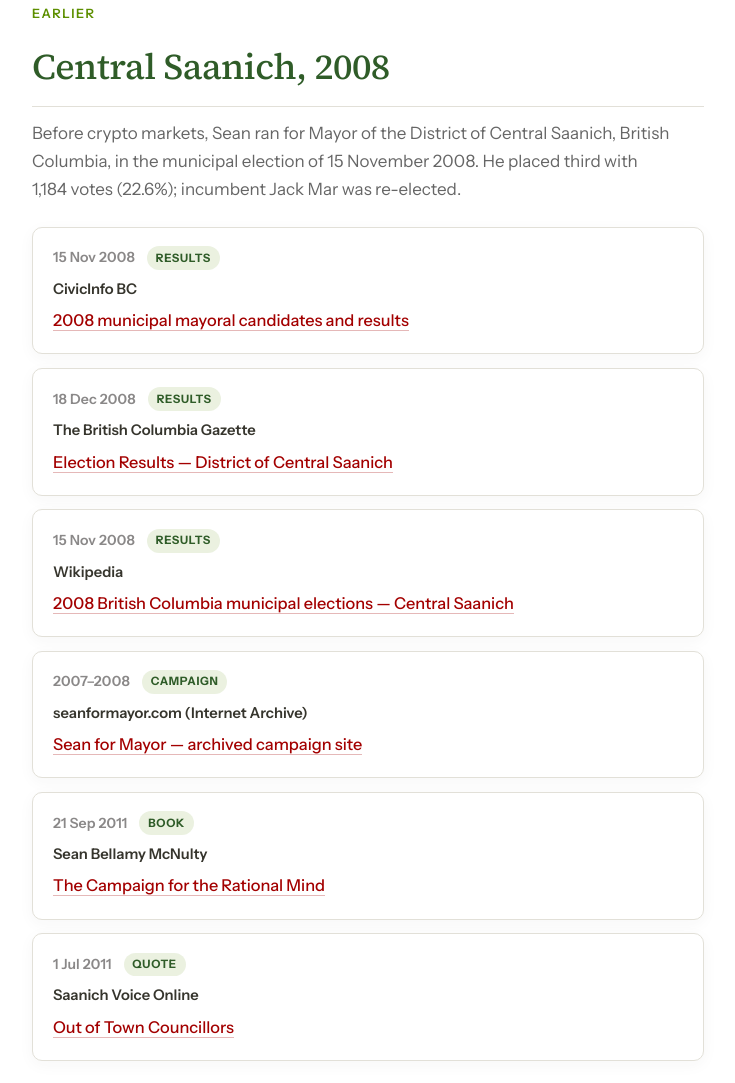
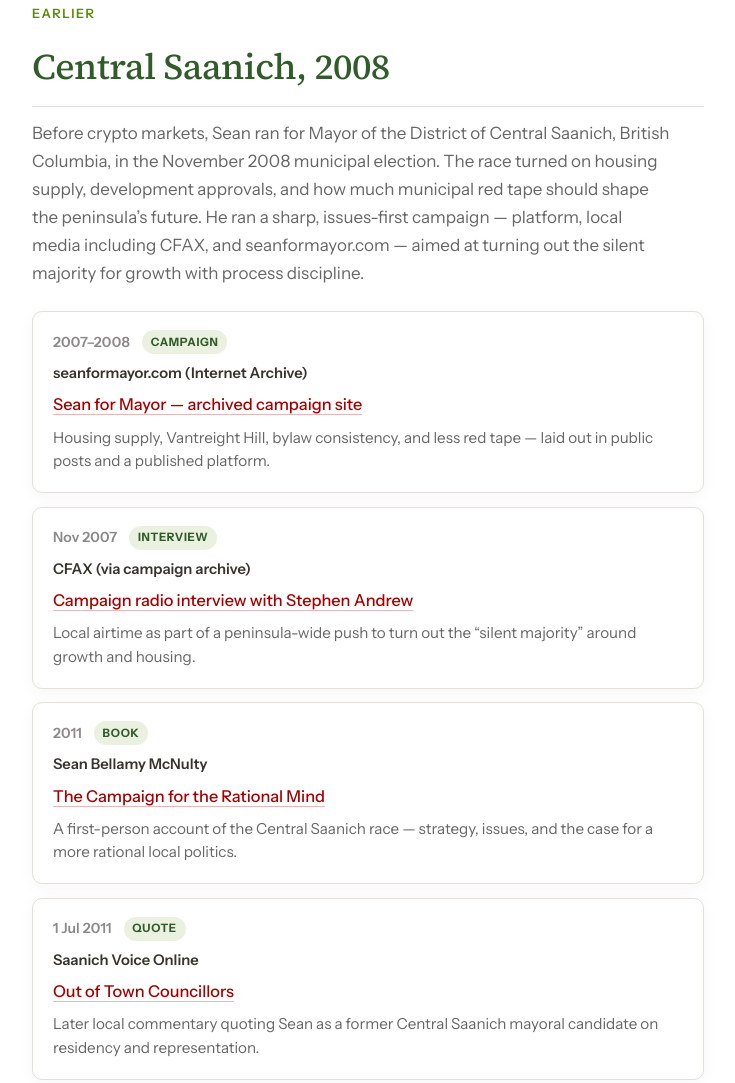
Before and after one commit to seanbmcnulty/mcnultycapitalmanagement, a plain HTML site: page media.html in a window 1280 px wide. Shown: the part 6794-7877 px from the top of the page, without its empty margins (272-1007 px from the left). Drawn offline with Linux system fonts and the light colour scheme.

Commit message:
Rewrite Central Saanich Media section as campaign overview
Drop vote totals and place finish; lead with housing/red-tape issues and the strong seanformayor campaign links.

```diff
--- a/media.html
+++ b/media.html
@@ -420,34 +420,10 @@
             <p class="eyebrow">Earlier</p>
             <h2 id="earlier-heading" class="media-year">Central Saanich, 2008</h2>
             <p class="section-intro">
-              Before crypto markets, Sean ran for Mayor of the District of Central Saanich, British Columbia, in the municipal election of 15 November 2008. He placed third with 1,184 votes (22.6%); incumbent Jack Mar was re-elected.
+              Before crypto markets, Sean ran for Mayor of the District of Central Saanich, British Columbia, in the November 2008 municipal election. The race turned on housing supply, development approvals, and how much municipal red tape should shape the peninsula’s future. He ran a sharp, issues-first campaign — platform, local media including CFAX, and seanformayor.com — aimed at turning out the silent majority for growth with process discipline.
             </p>
           </header>
           <ul class="media-list">
-            <li class="media-item">
-              <div class="media-meta">
-                <time class="media-date" datetime="2008-11-15">15 Nov 2008</time>
-                <span class="media-type">Results</span>
-              </div>
-              <p class="media-outlet">CivicInfo BC</p>
-              <a class="media-title" href="https://www.civicinfo.bc.ca/electionreports/candidates-and-results.php?etype=1&amp;year=2008" target="_blank" rel="noopener noreferrer">2008 municipal mayoral candidates and results</a>
-            </li>
-            <li class="media-item">
-              <div class="media-meta">
-                <time class="media-date" datetime="2008-12-18">18 Dec 2008</time>
-                <span class="media-type">Results</span>
-              </div>
-              <p class="media-outlet">The British Columbia Gazette</p>
-              <a class="media-title" href="https://www.bclaws.gov.bc.ca/civix/document/id/bcgaz1/bcgaz1/277573611" target="_blank" rel="noopener noreferrer">Election Results — District of Central Saanich</a>
-            </li>
-            <li class="media-item">
-              <div class="media-meta">
-                <time class="media-date" datetime="2008-11-15">15 Nov 2008</time>
-                <span class="media-type">Results</span>
-              </div>
-              <p class="media-outlet">Wikipedia</p>
-              <a class="media-title" href="https://en.wikipedia.org/wiki/2008_British_Columbia_municipal_elections#Central_Saanich" target="_blank" rel="noopener noreferrer">2008 British Columbia municipal elections — Central Saanich</a>
-            </li>
             <li class="media-item">
               <div class="media-meta">
                 <time class="media-date" datetime="2008-01-19">2007–2008</time>
@@ -455,14 +431,25 @@
               </div>
               <p class="media-outlet">seanformayor.com (Internet Archive)</p>
               <a class="media-title" href="https://web.archive.org/web/20080119104855/http://seanformayor.com/" target="_blank" rel="noopener noreferrer">Sean for Mayor — archived campaign site</a>
+              <p class="media-teaser">Housing supply, Vantreight Hill, bylaw consistency, and less red tape — laid out in public posts and a published platform.</p>
             </li>
             <li class="media-item">
               <div class="media-meta">
-                <time class="media-date" datetime="2011-09-21">21 Sep 2011</time>
+                <time class="media-date" datetime="2007-11-06">Nov 2007</time>
+                <span class="media-type">Interview</span>
+              </div>
+              <p class="media-outlet">CFAX (via campaign archive)</p>
+              <a class="media-title" href="https://web.archive.org/web/20080119104855/http://seanformayor.com/" target="_blank" rel="noopener noreferrer">Campaign radio interview with Stephen Andrew</a>
+              <p class="media-teaser">Local airtime as part of a peninsula-wide push to turn out the “silent majority” around growth and housing.</p>
+            </li>
+            <li class="media-item">
+              <div class="media-meta">
+                <time class="media-date" datetime="2011-09-21">2011</time>
                 <span class="media-type">Book</span>
               </div>
               <p class="media-outlet">Sean Bellamy McNulty</p>
               <a class="media-title" href="https://www.amazon.com/Campaign-Rational-Mind-Bellamy-McNulty-ebook/dp/B005OO1RFO" target="_blank" rel="noopener noreferrer">The Campaign for the Rational Mind</a>
+              <p class="media-teaser">A first-person account of the Central Saanich race — strategy, issues, and the case for a more rational local politics.</p>
             </li>
             <li class="media-item">
               <div class="media-meta">
@@ -471,8 +458,9 @@
               </div>
               <p class="media-outlet">Saanich Voice Online</p>
               <a class="media-title" href="https://www.saanichvoiceonline.ca/2011/07/01/out-of-town-councillors/" target="_blank" rel="noopener noreferrer">Out of Town Councillors</a>
+              <p class="media-teaser">Later local commentary quoting Sean as a former Central Saanich mayoral candidate on residency and representation.</p>
             </li>
-          </ul>
+</ul>
         </section>
 
       </div>
--- a/styles.css
+++ b/styles.css
@@ -887,3 +887,11 @@ a:hover {
 .media-earlier .section-intro {
   max-width: 40rem;
 }
+
+
+.media-teaser {
+  margin: 0.45rem 0 0;
+  font-size: 0.95rem;
+  color: var(--text);
+  line-height: 1.55;
+}
```
